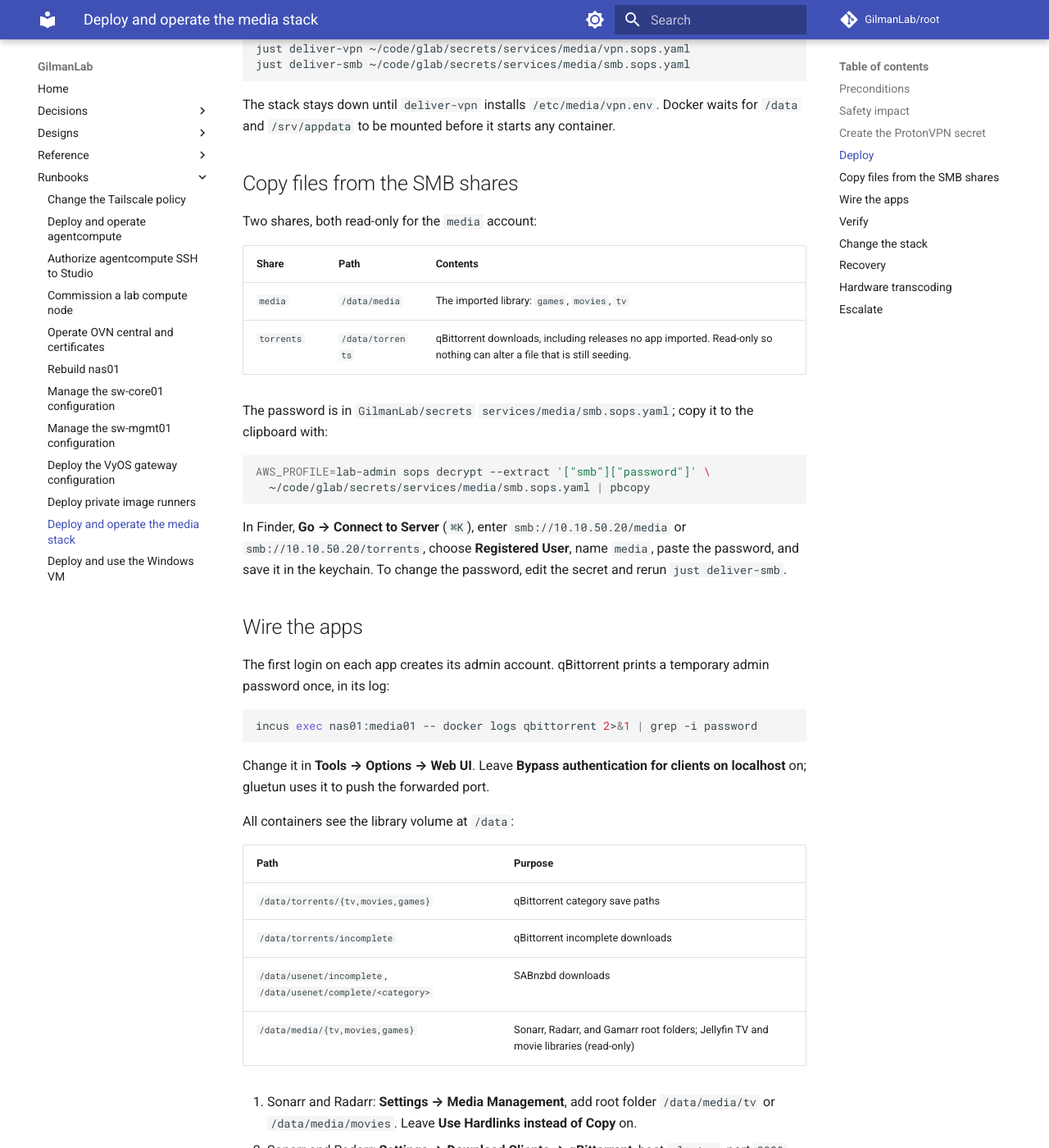
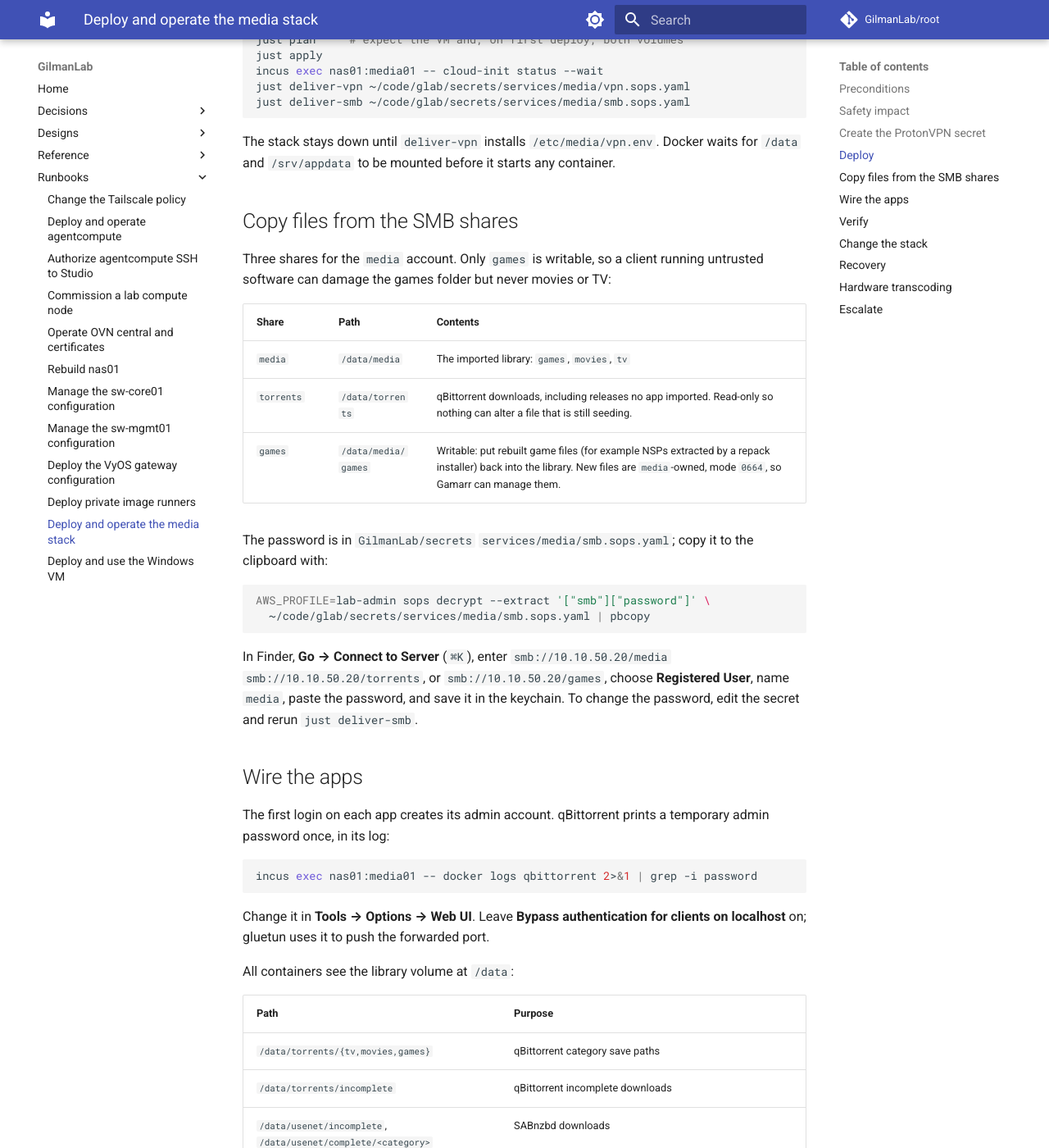
Before and after one commit to GilmanLab/root, an MkDocs documentation site: the page built from docs/docs/runbooks/media-stack.md, in a window 1280 px wide and 1400 px high, scrolled down 1951 px. Shown: the whole window at 82% size. Built offline with MkDocs 1.6.1 and Material for MkDocs 9.7.7, drawn with Linux system fonts in a browser that asks for light colours; comment, search, counter and statistics services are not loaded; some of the changed text lies outside the part shown.

Commit message:
docs: add the writable games SMB share and win01 G: drive (#54)

````diff
--- a/docs/docs/runbooks/media-stack.md
+++ b/docs/docs/runbooks/media-stack.md
@@ -23,6 +23,7 @@ lists the resources and volumes.
 | SABnzbd | `http://10.10.50.20:8085` |
 | Library share (SMB, read-only) | `smb://10.10.50.20/media` |
 | Downloads share (SMB, read-only) | `smb://10.10.50.20/torrents` |
+| Games share (SMB, writable) | `smb://10.10.50.20/games` |
 
 The address and VLAN are canonical in the
 [address plan](../reference/networking/address-plan.md). Home clients reach
@@ -90,12 +91,14 @@ any container.
 
 ## Copy files from the SMB shares
 
-Two shares, both read-only for the `media` account:
+Three shares for the `media` account. Only `games` is writable, so a client
+running untrusted software can damage the games folder but never movies or TV:
 
 | Share | Path | Contents |
 | --- | --- | --- |
 | `media` | `/data/media` | The imported library: `games`, `movies`, `tv` |
 | `torrents` | `/data/torrents` | qBittorrent downloads, including releases no app imported. Read-only so nothing can alter a file that is still seeding. |
+| `games` | `/data/media/games` | Writable: put rebuilt game files (for example NSPs extracted by a repack installer) back into the library. New files are `media`-owned, mode `0664`, so Gamarr can manage them. |
 
 The password is in `GilmanLab/secrets` `services/media/smb.sops.yaml`; copy it
 to the clipboard with:
@@ -106,7 +109,7 @@ AWS_PROFILE=lab-admin sops decrypt --extract '["smb"]["password"]' \
 ```
 
 In Finder, **Go → Connect to Server** (`⌘K`), enter `smb://10.10.50.20/media`
-or `smb://10.10.50.20/torrents`,
+`smb://10.10.50.20/torrents`, or `smb://10.10.50.20/games`,
 choose **Registered User**, name `media`, paste the password, and save it in
 the keychain. To change the password, edit the secret and rerun
 `just deliver-smb`.
````
Also changed, not shown: docs/docs/runbooks/windows-vm.md (+3 -2 lines).
